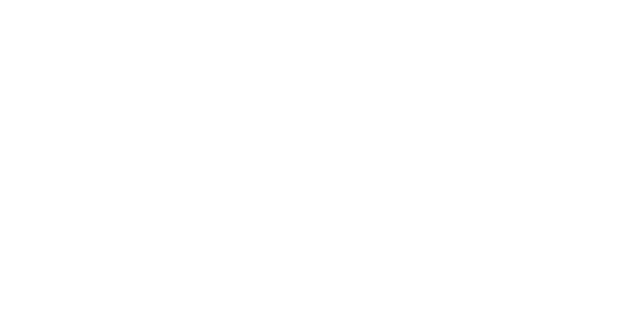
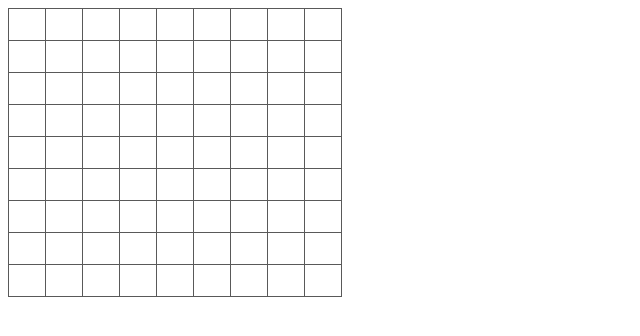
Before and after one commit to Parasuatene/MineSweeper, a plain HTML site: page index.html in a window 1280 px wide. Shown: the whole page, without its empty margins (0-640 px from the left). Drawn offline with Linux system fonts and the light colour scheme.

Commit message:
[add]表を追加

```diff
--- /dev/null
+++ b/app.css
@@ -0,0 +1,9 @@
+table , td, th {
+	border: 1px solid #595959;
+	border-collapse: collapse;
+}
+td {
+	padding: 3px;
+	width: 30px;
+	height: 25px;
+}
--- a/index.html
+++ b/index.html
@@ -1,10 +1,111 @@
 <!DOCTYPE html>
 <html>
     <head>
+        <link rel="stylesheet" href="./app.css">
         <meta charset="utf-8">
         <title>マインスイーパー</title>
     </head>
     <body>
-
+        <table>
+            <tr>
+                <td></td>
+                <td></td>
+                <td></td>
+                <td></td>
+                <td></td>
+                <td></td>
+                <td></td>
+                <td></td>
+                <td></td>
+            </tr>
+            <tr>
+                <td></td>
+                <td></td>
+                <td></td>
+                <td></td>
+                <td></td>
+                <td></td>
+                <td></td>
+                <td></td>
+                <td></td>
+            </tr>
+            <tr>
+                <td></td>
+                <td></td>
+                <td></td>
+                <td></td>
+                <td></td>
+                <td></td>
+                <td></td>
+                <td></td>
+                <td></td>
+            </tr>
+            <tr>
+                <td></td>
+                <td></td>
+                <td></td>
+                <td></td>
+                <td></td>
+                <td></td>
+                <td></td>
+                <td></td>
+                <td></td>
+            </tr>
+            <tr>
+                <td></td>
+                <td></td>
+                <td></td>
+                <td></td>
+                <td></td>
+                <td></td>
+                <td></td>
+                <td></td>
+                <td></td>
+            </tr>
+            <tr>
+                <td></td>
+                <td></td>
+                <td></td>
+                <td></td>
+                <td></td>
+                <td></td>
+                <td></td>
+                <td></td>
+                <td></td>
+            </tr>
+            <tr>
+                <td></td>
+                <td></td>
+                <td></td>
+                <td></td>
+                <td></td>
+                <td></td>
+                <td></td>
+                <td></td>
+                <td></td>
+            </tr>
+            <tr>
+                <td></td>
+                <td></td>
+                <td></td>
+                <td></td>
+                <td></td>
+                <td></td>
+                <td></td>
+                <td></td>
+                <td></td>
+            </tr>
+            <tr>
+                <td></td>
+                <td></td>
+                <td></td>
+                <td></td>
+                <td></td>
+                <td></td>
+                <td></td>
+                <td></td>
+                <td></td>
+            </tr>
+        </table>
     </body>
 </html>
```
